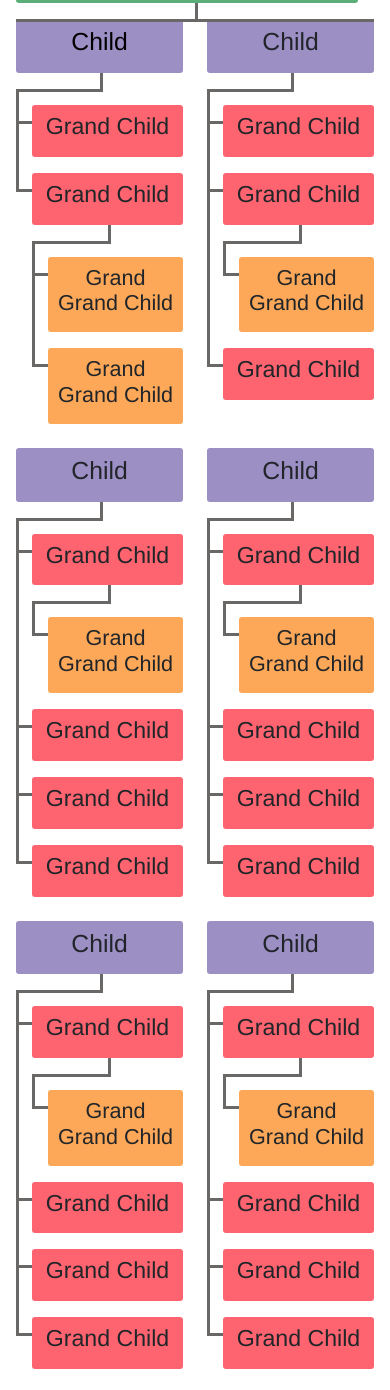
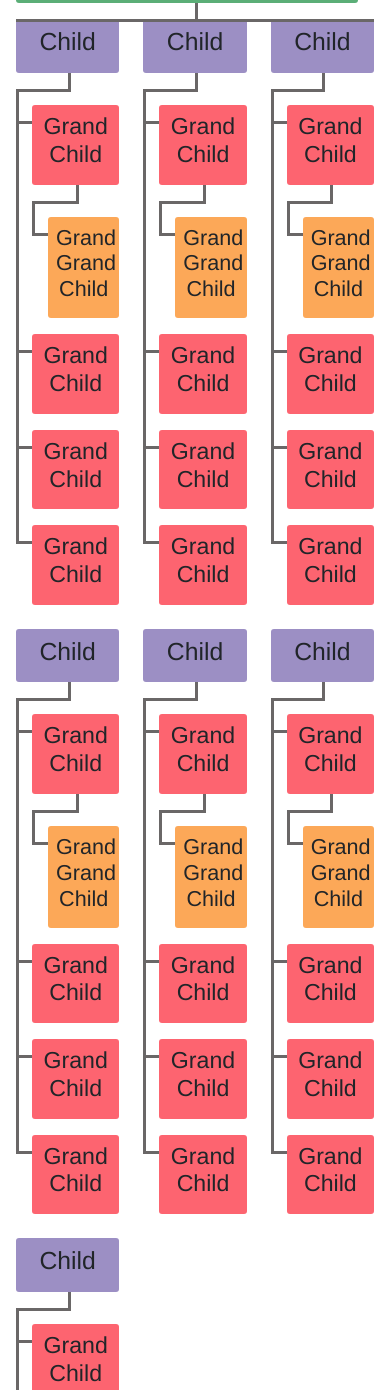
Before and after one commit to Ahmed-Arafa757/Family-Tree, a plain HTML site: page index.html in a window 390 px wide. Shown: the part 220-1610 px from the top of the page. Drawn offline with nearby package versions, Linux system fonts and the light colour scheme.

Commit message:
first commit

```diff
--- a/index.html
+++ b/index.html
@@ -354,74 +354,7 @@
 
 
 
-                            <li class=" col-xl-2 col-md-3 col-6 " >
-                                <div style="background-color: #9c8fc4; color: black;">
-                                    <h2>Child</h2>
-                                </div>
-                                <ol>
-                                    <li>
-                                        <div>
-                                            <h3>Grand Child</h3>
-                                        </div>
-                                    </li>
-
-                                    <li>
-                                        <div>
-                                            <h3>Grand Child</h3>
-                                        </div>
-                                        <ol>
-                                            <li>
-                                                <div>
-                                                    <h4>Grand Grand Child</h4>
-                                                </div>
-                                            </li>
-                                            <li>
-                                                <div>
-                                                    <h4>Grand Grand Child</h4>
-                                                </div>
-                                            </li>
-                                        </ol>
-                                    </li>
-
-
-
-                                </ol>
-                                <br>
-                            </li>
-                            <li class=" col-xl-2 col-md-3 col-6 " >
-                                <div style="background-color: #9c8fc4;">
-                                    <h2>Child</h2>
-                                </div>
-                                <ol>
-                                    <li>
-                                        <div>
-                                            <h3>Grand Child</h3>
-                                        </div>
-                                    </li>
-
-                                    <li>
-                                        <div>
-                                            <h3>Grand Child</h3>
-                                        </div>
-                                        <ol>
-                                            <li>
-                                                <div>
-                                                    <h4>Grand Grand Child</h4>
-                                                </div>
-                                            </li>
-
-                                        </ol>
-                                    </li>
-                                    <li>
-                                        <div>
-                                            <h3>Grand Child</h3>
-                                        </div>
-                                    </li>
-
-                                </ol>
-                                <br>
-                            </li>
-                            <li class=" col-xl-2 col-md-3 col-6 " >
+                           <li class=" col-xl-2 col-md-3 col-4 ">
                                <div style="background-color: #9c8fc4;">
                                    <h2>Child</h2>
                                </div>
@@ -462,7 +395,7 @@
                                </ol>
                                <br>
                            </li>
-                            <li class=" col-xl-2 col-md-3 col-6 " >
+                           <li class=" col-xl-2 col-md-3 col-4 ">
                                <div style="background-color: #9c8fc4;">
                                    <h2>Child</h2>
                                </div>
@@ -503,7 +436,7 @@
                                </ol>
                                <br>
                            </li>
-                            <li class=" col-xl-2 col-md-3 col-6 " >
+                           <li class=" col-xl-2 col-md-3 col-4 ">
                                <div style="background-color: #9c8fc4;">
                                    <h2>Child</h2>
                                </div>
@@ -544,7 +477,7 @@
                                </ol>
                                <br>
                            </li>
-                            <li class=" col-xl-2 col-md-3 col-6 " >
+                            <li class=" col-xl-2 col-md-3 col-4 " >
                                 <div style="background-color: #9c8fc4;">
                                     <h2>Child</h2>
                                 </div>
@@ -585,7 +518,89 @@
                                 </ol>
                                 <br>
                             </li>
-                            <li class=" col-xl-2 col-md-3 col-6 " >
+                            <li class=" col-xl-2 col-md-3 col-4 " >
+                                <div style="background-color: #9c8fc4;">
+                                    <h2>Child</h2>
+                                </div>
+                                <ol>
+                                    <li>
+                                        <div>
+                                            <h3>Grand Child</h3>
+                                        </div>
+                                        <ol>
+                                            <li>
+                                                <div>
+                                                    <h4>Grand Grand Child</h4>
+                                                </div>
+                                            </li>
+
+                                        </ol>
+                                    </li>
+
+                                    <li>
+                                        <div>
+                                            <h3>Grand Child</h3>
+                                        </div>
+
+                                    </li>
+                                    <li>
+                                        <div>
+                                            <h3>Grand Child</h3>
+                                        </div>
+                                    </li>
+                                    <li>
+                                        <div>
+                                            <h3>Grand Child</h3>
+                                        </div>
+                                    </li>
+
+
+
+                                </ol>
+                                <br>
+                            </li>
+                            <li class=" col-xl-2 col-md-3 col-4 " >
+                                <div style="background-color: #9c8fc4;">
+                                    <h2>Child</h2>
+                                </div>
+                                <ol>
+                                    <li>
+                                        <div>
+                                            <h3>Grand Child</h3>
+                                        </div>
+                                        <ol>
+                                            <li>
+                                                <div>
+                                                    <h4>Grand Grand Child</h4>
+                                                </div>
+                                            </li>
+
+                                        </ol>
+                                    </li>
+
+                                    <li>
+                                        <div>
+                                            <h3>Grand Child</h3>
+                                        </div>
+
+                                    </li>
+                                    <li>
+                                        <div>
+                                            <h3>Grand Child</h3>
+                                        </div>
+                                    </li>
+                                    <li>
+                                        <div>
+                                            <h3>Grand Child</h3>
+                                        </div>
+                                    </li>
+
+
+
+                                </ol>
+                                <br>
+                            </li>
+                            <li class=" col-xl-2 col-md-3 col-4 " >
                                 <div style="background-color: #9c8fc4;">
                                     <h2>Child</h2>
                                 </div>
```
Lines whose indentation alone changed are shown as unchanged.
